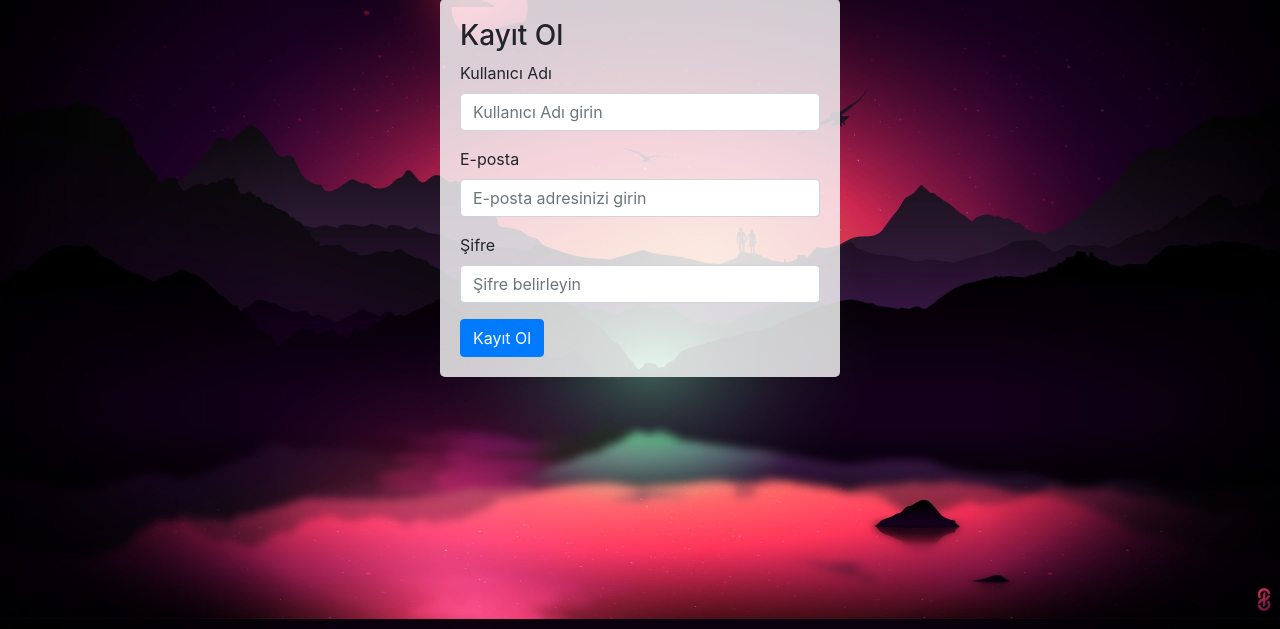
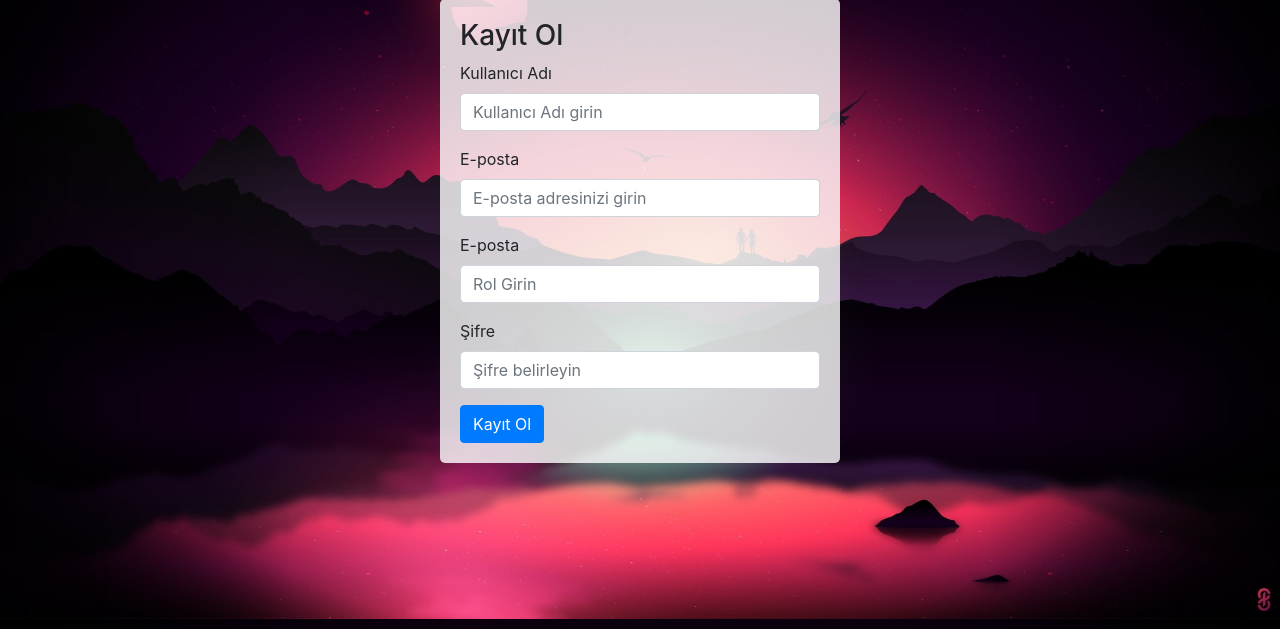
Before and after one commit to umut525211/Django-Proje, a Django app: page /kayit in a window 1280 px wide. Shown: the part 101-730 px from the top of the page. Run offline with Django 4.2, Linux system fonts and the light colour scheme; some libraries are stand-ins or nearby versions.

Commit message:
Kullanıcı Rol

```diff
--- a/manage.py
+++ b/manage.py
@@ -17,6 +17,5 @@ def main():
         ) from exc
     execute_from_command_line(sys.argv)
 
-
 if __name__ == '__main__':
     main()
--- a/pages/models.py
+++ b/pages/models.py
@@ -37,6 +37,7 @@ class Kullanici(models.Model):
     il=models.CharField(max_length=20,null=True)
     isi=models.CharField(max_length=30,null=True)
     hak=models.CharField(max_length=200,null=True)
+    rol=models.CharField(max_length=200,null=True)
     resim=models.ImageField(upload_to=resim, null=True)
 
     def save2(self, *args, **kwargs):
--- a/pages/templates/kayit.html
+++ b/pages/templates/kayit.html
@@ -43,6 +43,10 @@
         <input type="email" class="form-control" id="registerEmail" name="mail" placeholder="E-posta adresinizi girin" required>
       </div>
       <div class="form-group">
+        <label for="registerEmail">E-posta</label>
+        <input type="text" class="form-control" id="registerEmail" name="rol" placeholder="Rol Girin" required>
+      </div>
+      <div class="form-group">
         <label for="registerPassword">Şifre</label>
         <input type="password" class="form-control" id="registerPassword" name="sifre" placeholder="Şifre belirleyin" required>
       </div>
--- a/pages/templates/siteler/eyfel.html
+++ b/pages/templates/siteler/eyfel.html
@@ -148,8 +148,7 @@
 
                         <div class="post-comments py-2">
 
-                                {% include 'siteler/yorum.html' with kullanici=kullanici yorumlar=yorumlar site=site %}
-
+                                {% include 'siteler/yorum.html' with site=site %}
 
                             <h3 class="text-center display-1 secondary-title py-2">Yorum Gönder</h3>
                             <form method="post">
--- a/pages/templates/siteler/profil.html
+++ b/pages/templates/siteler/profil.html
@@ -50,7 +50,7 @@
 				<a class="link" href="#" data-tippy-content="@youtube_handle"><svg class="h-6 fill-current text-gray-600 hover:text-green-700" role="img" xmlns="http://www.w3.org/2000/svg" viewBox="0 0 24 24"><title>YouTube</title><path d="M23.495 6.205a3.007 3.007 0 0 0-2.088-2.088c-1.87-.501-9.396-.501-9.396-.501s-7.507-.01-9.396.501A3.007 3.007 0 0 0 .527 6.205a31.247 31.247 0 0 0-.522 5.805 31.247 31.247 0 0 0 .522 5.783 3.007 3.007 0 0 0 2.088 2.088c1.868.502 9.396.502 9.396.502s7.506 0 9.396-.502a3.007 3.007 0 0 0 2.088-2.088 31.247 31.247 0 0 0 .5-5.783 31.247 31.247 0 0 0-.5-5.805zM9.609 15.601V8.408l6.264 3.602z"/></svg></a>
 			</div>
 
-			<!-- Use https://simpleicons.org/ to find the svg for your preferred product -->
+
 
 		</div>
 
--- a/pages/urls.py
+++ b/pages/urls.py
@@ -22,4 +22,5 @@ urlpatterns = [
     path('ogrenci/', views.ogrenci),
     path('ogrenci-liste', views.ogrenci_listesi),
     path('index', views.anasayfa),
+    path('delete_comment/<int:x>/<str:site>', views.delete_comment, name='delete_comment'),
 ]
--- a/pages/views.py
+++ b/pages/views.py
@@ -14,7 +14,9 @@ def anasayfa(request):
    return render(request, 'anasayfa.html', {'Giris': Giris})
 
 def sayfa1(request):
+
     ad = request.session.get('kullanici_adi', None)
+    rol=request.session.get('rol',None)
     kullanici_ad = Kullanici.objects.all()
     yorumlar = Yorum.objects.all()
     site = "eyfel"
@@ -24,9 +26,9 @@ def sayfa1(request):
         if a == 1:
             return redirect('/login')
         else:
-            return render(request, 'siteler/eyfel.html', {'Giris': ad, 'kullanici': kullanici_ad, 'yorumlar': yorumlar,'site':site})
+            return render(request, 'siteler/eyfel.html', {'Giris': ad,'rol':rol, 'kullanici': kullanici_ad, 'yorumlar': yorumlar,'site':site})
     else:
-        return render(request, 'siteler/eyfel.html', {'Giris': ad, 'kullanici': kullanici_ad, 'yorumlar': yorumlar,'site':site})
+        return render(request, 'siteler/eyfel.html', {'Giris': ad,'rol':rol, 'kullanici': kullanici_ad, 'yorumlar': yorumlar,'site':site})
 
 def yorum(request, site):
     ad = request.session.get('kullanici_adi', None)
@@ -40,53 +42,57 @@ def yorum(request, site):
         return 0
 
 def sayfa2(request):
+    rol=request.session.get('rol',None)
     ad = request.session.get('kullanici_adi', None)
     kullanici_ad = Kullanici.objects.all()
     yorumlar = Yorum.objects.all()
-    site = "cin"
+    site = "cin-seddi"
 
     if request.method == "POST":
         a = yorum(request, site)
         if a == 1:
             return redirect('/login')
         else:
-            return render(request, 'siteler/cin.html', {'Giris': ad, 'kullanici': kullanici_ad, 'yorumlar': yorumlar})
+            return render(request, 'siteler/cin.html', {'Giris': ad,'rol':rol, 'kullanici': kullanici_ad, 'yorumlar': yorumlar,'site':site})
     else:
-        return render(request, 'siteler/cin.html', {'Giris': ad, 'kullanici': kullanici_ad, 'yorumlar': yorumlar})
+        return render(request, 'siteler/cin.html', {'Giris': ad,'rol':rol, 'kullanici': kullanici_ad, 'yorumlar': yorumlar,'site':site})
 
 def cik(request):
    request.session['kullanici_adi'] =None
+   request.session['rol'] =None
    return redirect('/')
 
 def sayfa3(request):
     ad = request.session.get('kullanici_adi', None)
+    rol=request.session.get('rol',None)
     kullanici_ad = Kullanici.objects.all()
     yorumlar = Yorum.objects.all()
-    site = "rodos"
+    site = "rodos-heykeli"
 
     if request.method == "POST":
         a = yorum(request, site)
         if a == 1:
             return redirect('/login')
         else:
-            return render(request, 'siteler/rodos.html', {'Giris': ad, 'kullanici': kullanici_ad, 'yorumlar': yorumlar,'site':site})
+            return render(request, 'siteler/rodos.html', {'Giris': ad,'rol':rol, 'kullanici': kullanici_ad, 'yorumlar': yorumlar,'site':site})
     else:
-        return render(request, 'siteler/rodos.html', {'Giris': ad, 'kullanici': kullanici_ad, 'yorumlar': yorumlar,'site':site})
+        return render(request, 'siteler/rodos.html', {'Giris': ad,'rol':rol, 'kullanici': kullanici_ad, 'yorumlar': yorumlar,'site':site})
 
 def sayfa4(request):
     ad = request.session.get('kullanici_adi', None)
+    rol=request.session.get('rol',None)
     kullanici_ad = Kullanici.objects.all()
     yorumlar = Yorum.objects.all()
-    site = "machu"
+    site = "machu-picchu"
 
     if request.method == "POST":
         a = yorum(request, site)
         if a == 1:
             return redirect('/login')
         else:
-            return render(request, 'siteler/machu.html', {'Giris': ad, 'kullanici': kullanici_ad, 'yorumlar': yorumlar,'site':site})
+            return render(request, 'siteler/machu.html', {'Giris': ad,'rol':rol, 'kullanici': kullanici_ad, 'yorumlar': yorumlar,'site':site})
     else:
-        return render(request, 'siteler/machu.html', {'Giris': ad, 'kullanici': kullanici_ad, 'yorumlar': yorumlar,'site':site})
+        return render(request, 'siteler/machu.html', {'Giris': ad,'rol':rol, 'kullanici': kullanici_ad, 'yorumlar': yorumlar,'site':site})
 
 def iletisim(request):
    ad=request.session.get('kullanici_adi', None)
@@ -112,18 +118,19 @@ def iletisim(request):
 
 def sayfa5(request):
     ad = request.session.get('kullanici_adi', None)
+    rol=request.session.get('rol',None)
     kullanici_ad = Kullanici.objects.all()
     yorumlar = Yorum.objects.all()
-    site = "tac"
+    site = "tac-mahal"
 
     if request.method == "POST":
         a = yorum(request, site)
         if a == 1:
             return redirect('/login')
         else:
-            return render(request, 'siteler/tacmahal.html', {'Giris': ad, 'kullanici': kullanici_ad, 'yorumlar': yorumlar,'site':site})
+            return render(request, 'siteler/tacmahal.html', {'Giris': ad,'rol':rol, 'kullanici': kullanici_ad, 'yorumlar': yorumlar,'site':site})
     else:
-        return render(request, 'siteler/tacmahal.html', {'Giris': ad, 'kullanici': kullanici_ad, 'yorumlar': yorumlar,'site':site})
+        return render(request, 'siteler/tacmahal.html', {'Giris': ad,'rol':rol, 'kullanici': kullanici_ad, 'yorumlar': yorumlar,'site':site})
 
 def log(request):
    #return render(request, 'log.html',{'resim':resim})
@@ -140,6 +147,7 @@ def log(request):
                 # Şifre doğruysa oturum aç
                 request.session['kullanici_id'] = kullanici2.id
                 request.session['kullanici_adi'] = kullanici2.kullanici_adi
+                request.session['rol'] = kullanici2.rol
                 return redirect('/')  # Kullanıcı başarıyla giriş yaptıysa, ana sayfaya yönlendirin.
             else:
                 # Şifre yanlışsa hata mesajı gösterin
@@ -159,6 +167,7 @@ def kayit(request):
       ad = request.POST['kullanici']
       sifre = request.POST['sifre']
       mail=request.POST['mail']
+      rol=request.POST['rol']
       for kullanici in kullanici_ad:
          if ad== kullanici.kullanici_adi:
             errors="Bu kullanıcı adı kullanılıyor"
@@ -174,6 +183,11 @@ def kayit(request):
          kullanici_ekle.il=""
          kullanici_ekle.isi=""
          kullanici_ekle.hak=""
+         if rol=='yönetici' or rol=='yonetici' or rol=='Yönetici' or rol=='Yonetici':
+            kullanici_ekle.rol="yönetici"
+         else:
+            kullanici_ekle.rol="standart"
+
          kullanici_ekle.resim="static/images/1.jpg"
          kullanici_ekle.save2()
          return redirect('/')
@@ -258,3 +272,13 @@ def profil(request):
             # Kullanıcı adı bulunamazsa hata mesajı gösterin
             errors = "Giriş Yapın"
             return render(request, 'siteler/profil.html',{'errors': errors})
+
+def delete_comment(request, x,site):
+    comment_id=x
+    site="/"+site
+    try:
+        comment = Yorum.objects.get(id=comment_id)
+        comment.delete()
+    except Yorum.DoesNotExist:
+        pass
+    return redirect(site)
```
Also changed, not shown: pages/templates/siteler/yorum.html (+8 -0 lines), db.sqlite3, pages/migrations/0004_kullanici_rol.py (added), static/resimler/asd/pxfuel.jpg (added).
